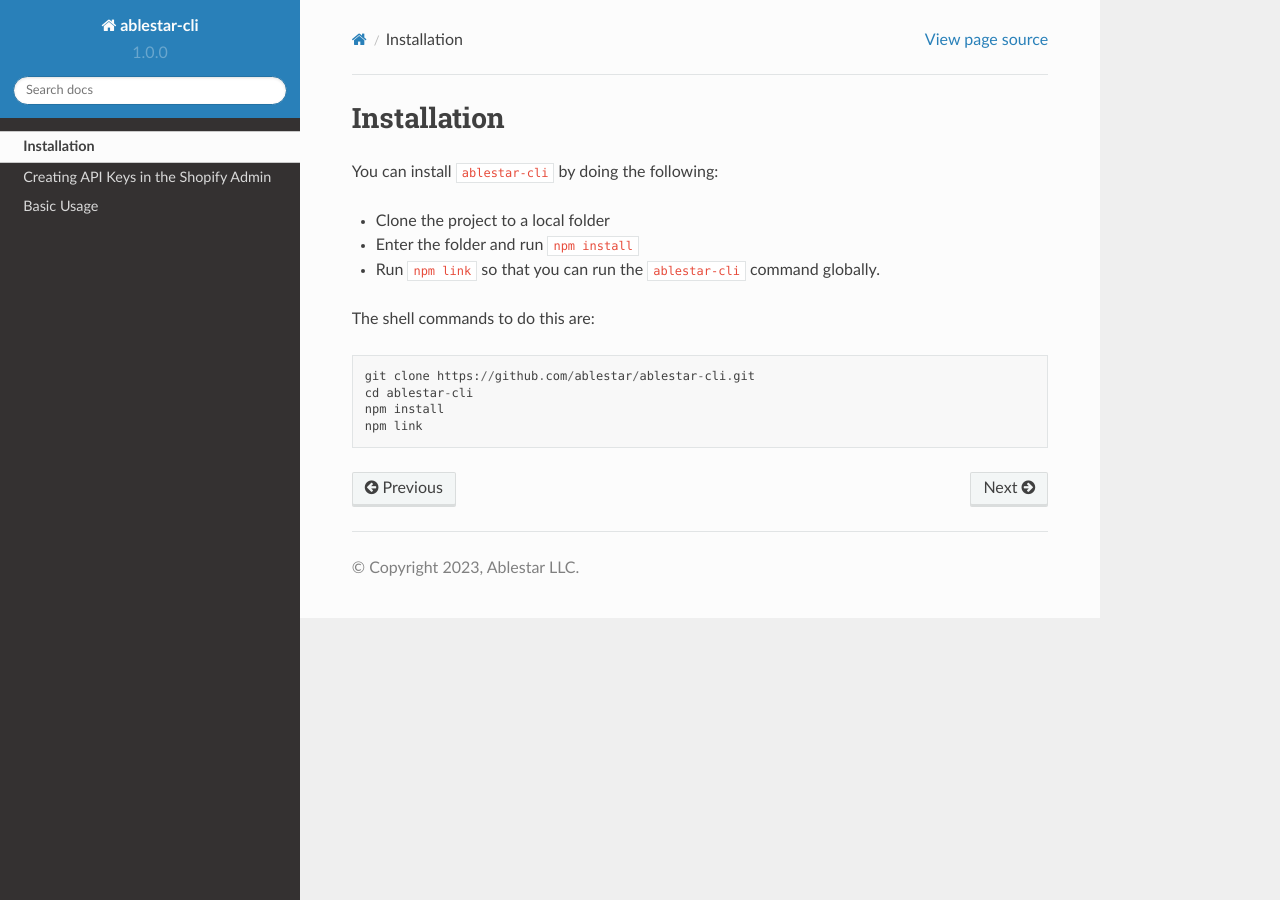
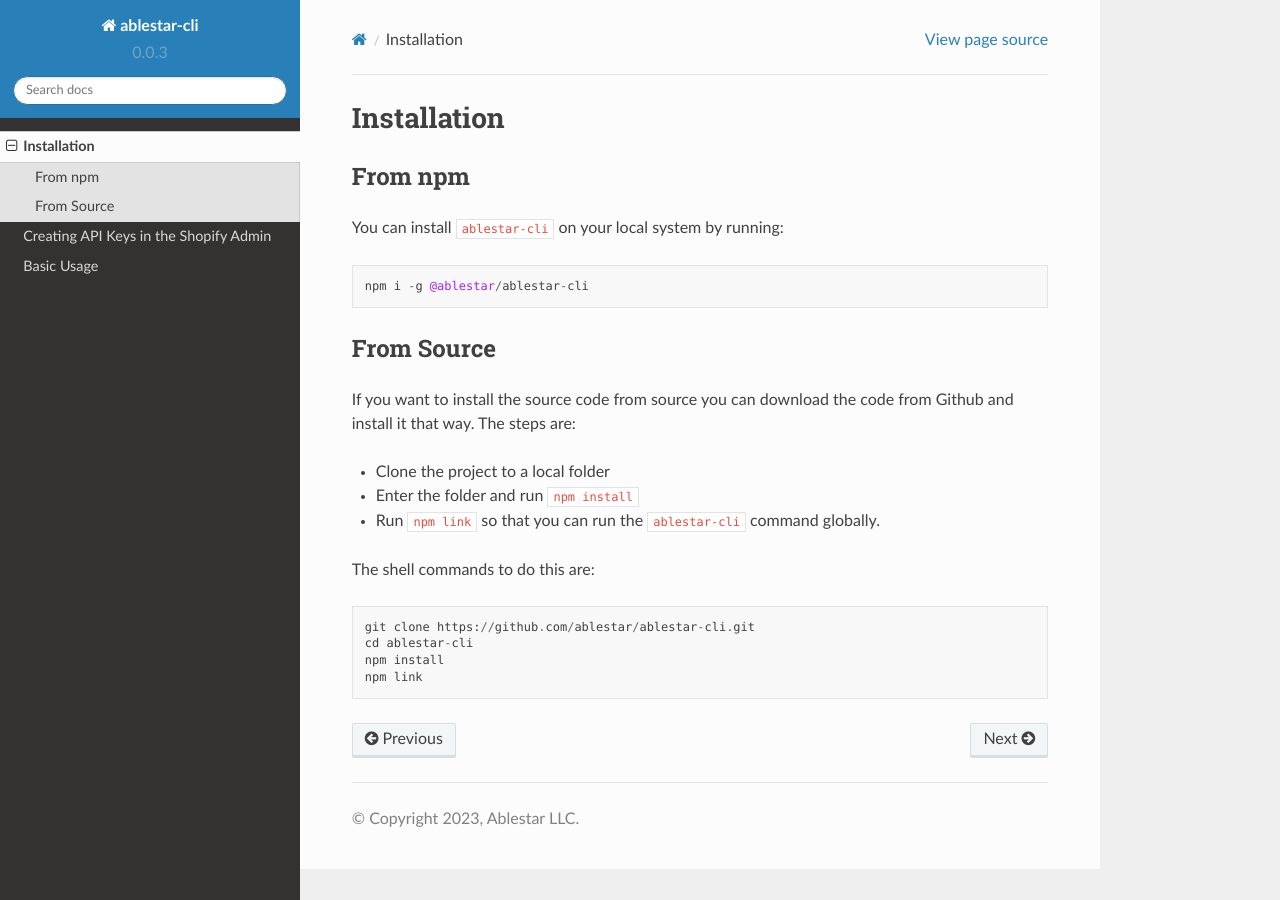
Before and after one commit to ablestar/ablestar-cli, a Sphinx documentation site: the page built from docs/source/installation.rst, in a window 1280 px wide. Built offline with Sphinx 7.4.7 and the Read the Docs theme 2.0.0, drawn with Linux system fonts in a browser that asks for light colours.

Commit message:
Update installation instructions in documentation

```diff
--- a/docs/source/conf.py
+++ b/docs/source/conf.py
@@ -2,36 +2,36 @@
 
 # -- Project information
 
-project = 'ablestar-cli'
-copyright = '2023, Ablestar LLC'
-author = 'Ablestar LLC'
+project = "ablestar-cli"
+copyright = "2023, Ablestar LLC"
+author = "Ablestar LLC"
 
-release = '1.0'
-version = '1.0.0'
+release = "1.0"
+version = "0.0.3"
 
 # -- General configuration
 
 extensions = [
-    'sphinx.ext.duration',
-    'sphinx.ext.doctest',
-    'sphinx.ext.autodoc',
-    'sphinx.ext.autosummary',
-    'sphinx.ext.intersphinx',
+    "sphinx.ext.duration",
+    "sphinx.ext.doctest",
+    "sphinx.ext.autodoc",
+    "sphinx.ext.autosummary",
+    "sphinx.ext.intersphinx",
 ]
 
 intersphinx_mapping = {
-    'python': ('https://docs.python.org/3/', None),
-    'sphinx': ('https://www.sphinx-doc.org/en/master/', None),
+    "python": ("https://docs.python.org/3/", None),
+    "sphinx": ("https://www.sphinx-doc.org/en/master/", None),
 }
-intersphinx_disabled_domains = ['std']
+intersphinx_disabled_domains = ["std"]
 
-templates_path = ['_templates']
+templates_path = ["_templates"]
 
 # -- Options for HTML output
 
-html_theme = 'sphinx_rtd_theme'
+html_theme = "sphinx_rtd_theme"
 
 # -- Options for EPUB output
-epub_show_urls = 'footnote'
+epub_show_urls = "footnote"
 
 html_show_sphinx = False
--- a/docs/source/installation.rst
+++ b/docs/source/installation.rst
@@ -1,7 +1,17 @@
 Installation
 ============
 
-You can install ``ablestar-cli`` by doing the following:
+From  npm
+---------
+
+You can install ``ablestar-cli`` on your local system by running: ::
+
+    npm i -g @ablestar/ablestar-cli
+
+From Source
+-----------
+
+If you want to install the source code from source you can download the code from Github and install it that way. The steps are:
 
 - Clone the project to a local folder
 - Enter the folder and run ``npm install``
```
Also changed, not shown: README.md (+1 -1 lines), docs/source/index.rst (+24 -7 lines), docs/source/images/shopify-order-export.png (added).
